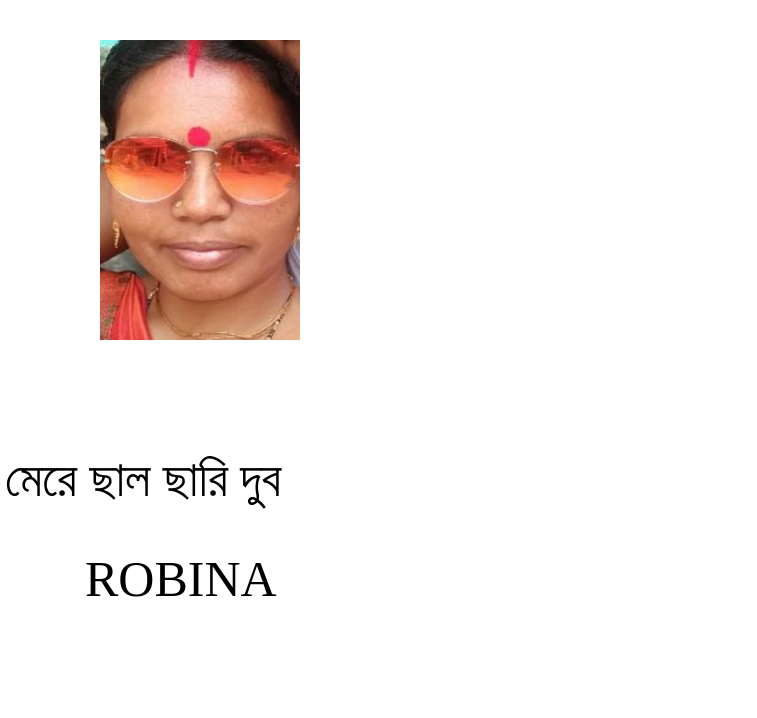
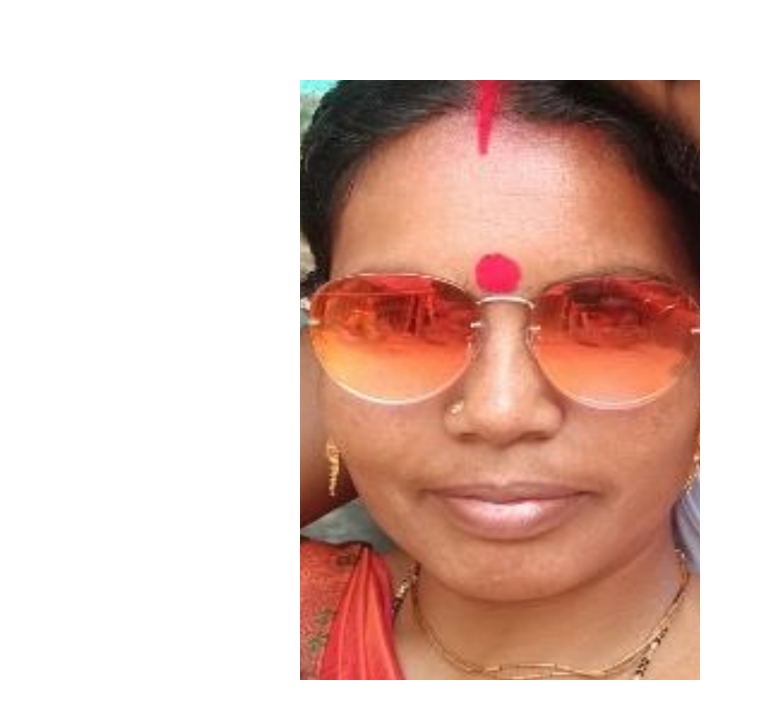
Before and after one commit to Akash2023Maity/timemanagement-, a plain HTML site: page index.html in a window 1280 px wide. Shown: the whole page, without its empty margins (0-757 px from the left). Drawn offline with Linux system fonts and the light colour scheme.

Commit message:
Update index.html

```diff
--- a/index.html
+++ b/index.html
@@ -7,23 +7,23 @@
         *{padding:0px;margin:0px;}
         #pici{
             position:fixed;
-            top:40px;
-            left:100px;
-            width:200px;
-            height:300px;
+            top:80px;
+            left:300px;
+            width:400px;
+            height:600px;
         }
         #t1{
             position:fixed;
-            top:450px;
-            left:5px;
-            font-size:50px;
+            top:900px;
+            left:70px;
+            font-size:100px;
         }
 
       #t2{
             position:fixed;
-            top:550px;
-            left:85px;
-            font-size:50px;
+            top:1050px;
+            left:250px;
+            font-size:100px;
         }
 
 
```
